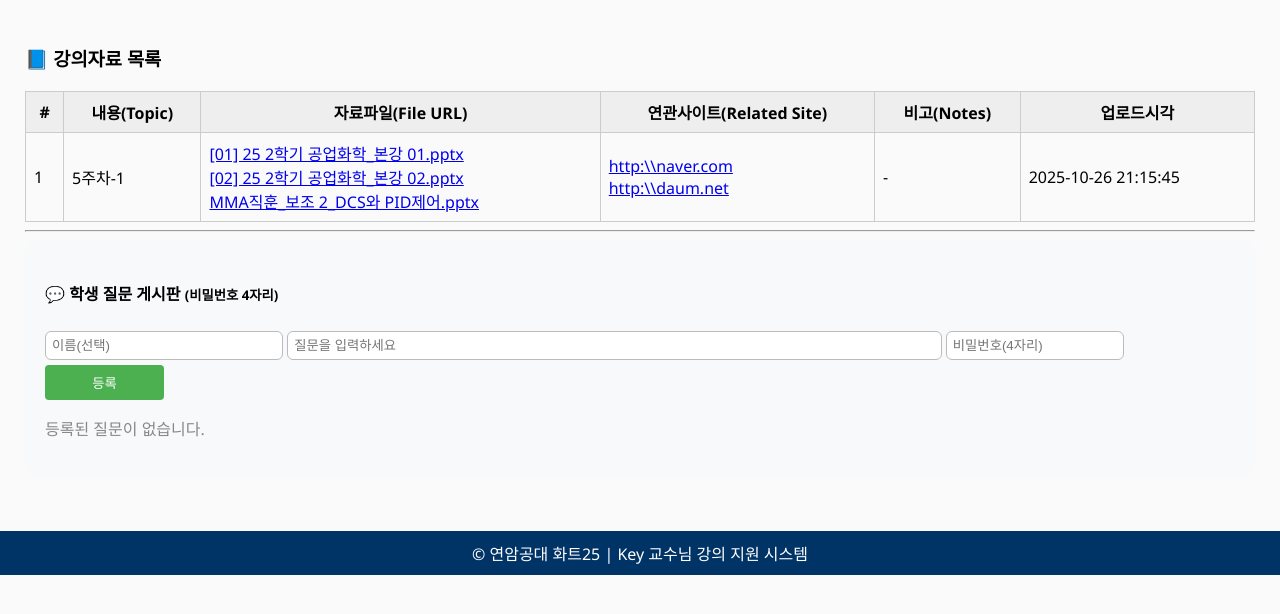
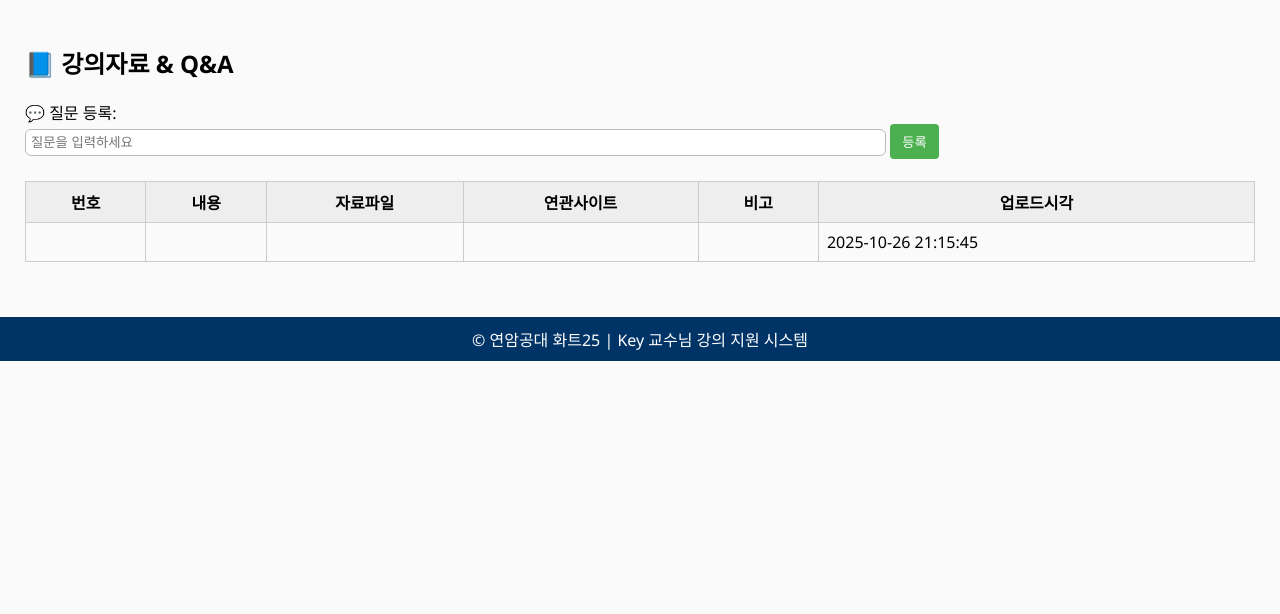
Before and after one commit to keyj-9bot/hwat25_2nd_term_lecture, a Flask app: page /lecture in a window 1280 px wide. Shown: the part 59-673 px from the top of the page. Run offline with Flask 3, Linux system fonts and the light colour scheme.

Commit message:
Add home.html, fix login & lecture POST handling

```diff
--- a/app.py
+++ b/app.py
@@ -1,6 +1,6 @@
 # -*- coding: utf-8 -*-
 """
-📘 연암공대 화공트랙 강의자료 업로드 시스템 (교수 전용 접근제한 + 다중입력 지원 + 학생 질문 POST 대응)
+📘 연암공대 화공트랙 강의자료 업로드 시스템 (교수 전용 + 학생 질문 + 홈화면)
 작성자: Key 교수님
 """
 
@@ -33,29 +33,29 @@ def save_data(data):
 
 
 # ─────────────────────────────
-# 🏠 홈/강의자료 페이지
+# 🏠 홈
 # ─────────────────────────────
 @app.route("/")
 def home():
-    data = load_data()
-    return render_template("lecture.html", data=data)
+    return render_template("home.html")
 
 
+# ─────────────────────────────
+# 📄 강의자료 페이지 + 학생 질문
+# ─────────────────────────────
 @app.route("/lecture", methods=["GET", "POST"])
 def lecture():
     data = load_data()
 
-    # ✅ 학생 질문(POST) 처리
+    # ✅ 학생 질문 처리
     if request.method == "POST":
         question = request.form.get("question", "").strip()
         if question:
-            # 질문 저장 로직 (CSV에 별도 컬럼 추가 없이 간단히 로그로 남기거나 별도 파일에 기록 가능)
-            with open("student_questions.txt", "a", encoding="utf-8") as f:
+            # Render에서는 /tmp 폴더만 쓰기 가능
+            with open("/tmp/student_questions.txt", "a", encoding="utf-8") as f:
                 f.write(f"{datetime.now().strftime('%Y-%m-%d %H:%M:%S')} - {question}\n")
-            print(f"📩 학생 질문 등록됨: {question}")
         return redirect(url_for("lecture"))
 
-    # GET 요청 시 강의자료 리스트 표시
     return render_template("lecture.html", data=data)
 
 
@@ -65,17 +65,18 @@ def lecture():
 @app.route("/login", methods=["GET", "POST"])
 def login():
     if request.method == "POST":
-        username = request.form["username"]
-        password = request.form["password"]
+        try:
+            username = request.form["username"]
+            password = request.form["password"]
+        except KeyError:
+            return render_template("login.html", error="잘못된 로그인 요청입니다.")
 
-        # 간단한 교수 전용 로그인 예시
         if username == "professor" and password == "keypass":
             session["user"] = username
             session["role"] = "professor"
             return redirect(url_for("upload_lecture"))
         else:
             return render_template("login.html", error="로그인 실패: 교수 계정만 접근 가능합니다.")
-
     return render_template("login.html")
 
 
@@ -98,7 +99,6 @@ def health():
 # ─────────────────────────────
 @app.route("/upload_lecture", methods=["GET", "POST"])
 def upload_lecture():
-    # 교수 전용 접근 제한
     if "user" not in session or session.get("role") != "professor":
         return redirect(url_for("login"))
 
@@ -127,7 +127,7 @@ def upload_lecture():
 
 
 # ─────────────────────────────
-# ✏️ 수정 / 삭제 기능
+# ✏️ 수정 / 삭제
 # ─────────────────────────────
 @app.route("/edit/<int:index>", methods=["GET", "POST"])
 def edit(index):
--- a/templates/lecture.html
+++ b/templates/lecture.html
@@ -1,82 +1,26 @@
 {% extends "base.html" %}
 {% block content %}
-<div class="container mt-4">
+<h2>📘 강의자료 & Q&A</h2>
 
-  <h3>📘 강의자료 목록</h3>
-  <table class="table table-striped table-bordered text-center align-middle">
-    <thead class="table-primary">
-      <tr>
-        <th>#</th>
-        <th>내용(Topic)</th>
-        <th>자료파일(File URL)</th>
-        <th>연관사이트(Related Site)</th>
-        <th>비고(Notes)</th>
-        <th>업로드시각</th>
-      </tr>
-    </thead>
-    <tbody>
-      {% for row in data %}
-      <tr>
-        <td>{{ loop.index }}</td>
-        <td>{{ row["내용(Topic)"] }}</td>
-        <td>
-          {% for f in row["자료파일(File URL)"].split(';') %}
-            {% if f.strip() %}
-              <a href="{{ f.strip() }}" target="_blank">{{ f.strip().split('/')[-1] }}</a><br>
-            {% endif %}
-          {% endfor %}
-        </td>
-        <td>
-          {% for s in row["연관사이트(Related Site)"].split(';') %}
-            {% if s.strip() %}
-              <a href="{{ s.strip() }}" target="_blank">{{ s.strip() }}</a><br>
-            {% endif %}
-          {% endfor %}
-        </td>
-        <td>{{ row["비고(Notes)"] }}</td>
-        <td>{{ row["업로드시각"] }}</td>
-      </tr>
-      {% else %}
-      <tr><td colspan="6">등록된 강의자료가 없습니다.</td></tr>
-      {% endfor %}
-    </tbody>
-  </table>
+<!-- 학생 질문 등록 -->
+<form method="POST" action="/lecture" class="mt-3 mb-4">
+  <label>💬 질문 등록:</label><br>
+  <input type="text" name="question" placeholder="질문을 입력하세요" required style="width:70%; padding:5px;">
+  <button type="submit">등록</button>
+</form>
 
-  <hr class="my-4">
-
-  <!-- 💬 학생 Q&A -->
-  <section style="background:#f8f9fa;padding:20px;border-radius:12px;">
-    <h4>💬 학생 질문 게시판
-      <small class="text-muted">(비밀번호 4자리)</small>
-    </h4>
-
-    <!-- 질문 등록 -->
-    <form method="POST" onsubmit="return validateStudentForm();" class="mb-4">
-      <input type="hidden" name="action" value="add_qna">
-      <div class="d-flex gap-2">
-        <input type="text" name="name" placeholder="이름(선택)" style="width:20%;padding:6px;">
-        <input type="text" name="question" placeholder="질문을 입력하세요" style="width:55%;padding:6px;" required>
-        <input type="password" name="password" maxlength="4" placeholder="비밀번호(4자리)" style="width:15%;padding:6px;" required>
-        <button type="submit" class="btn btn-primary" style="width:10%;">등록</button>
-      </div>
-    </form>
-
-    <!-- 질문 목록 -->
-    {% for item in qna %}
-    <div style="background:white;border:1px solid #ddd;border-radius:10px;padding:15px;margin-bottom:18px;">
-      <b>Q. {{ item["질문"] }}</b><br>
-      <small class="text-muted">({{ item["이름"] }}, {{ item["등록시각"] }})</small>
-
-      <form method="POST" class="mt-2 mb-2" onsubmit="return confirm('정말 삭제하시겠습니까?');">
-        <input type="hidden" name="action" value="delete_qna">
-        <input type="hidden" name="index" value="{{ loop.index0 }}">
-        <input type="password" name="password" maxlength="4" placeholder="비밀번호 입력" style="width:150px;padding:4px;">
-        <button type="submit" class="btn btn-outline-danger btn-sm">삭제</button>
-      </form>
-    </div>
-    {% else %}
-      <p style="color:#888;">등록된 질문이 없습니다.</p>
-    {% endfor %}
-  </section>
-</div>
+<!-- 강의자료 목록 -->
+<table border="1" cellpadding="5" cellspacing="0">
+  <tr><th>번호</th><th>내용</th><th>자료파일</th><th>연관사이트</th><th>비고</th><th>업로드시각</th></tr>
+  {% for row in data %}
+  <tr>
+    <td>{{ row["번호"] }}</td>
+    <td>{{ row["내용"] }}</td>
+    <td>{{ row["자료파일"] }}</td>
+    <td>{{ row["연관사이트"] }}</td>
+    <td>{{ row["비고"] }}</td>
+    <td>{{ row["업로드시각"] }}</td>
+  </tr>
+  {% endfor %}
+</table>
 {% endblock %}
```
Also changed, not shown: templates/home.html (+4 -4 lines), templates/login.html (+9 -13 lines).
